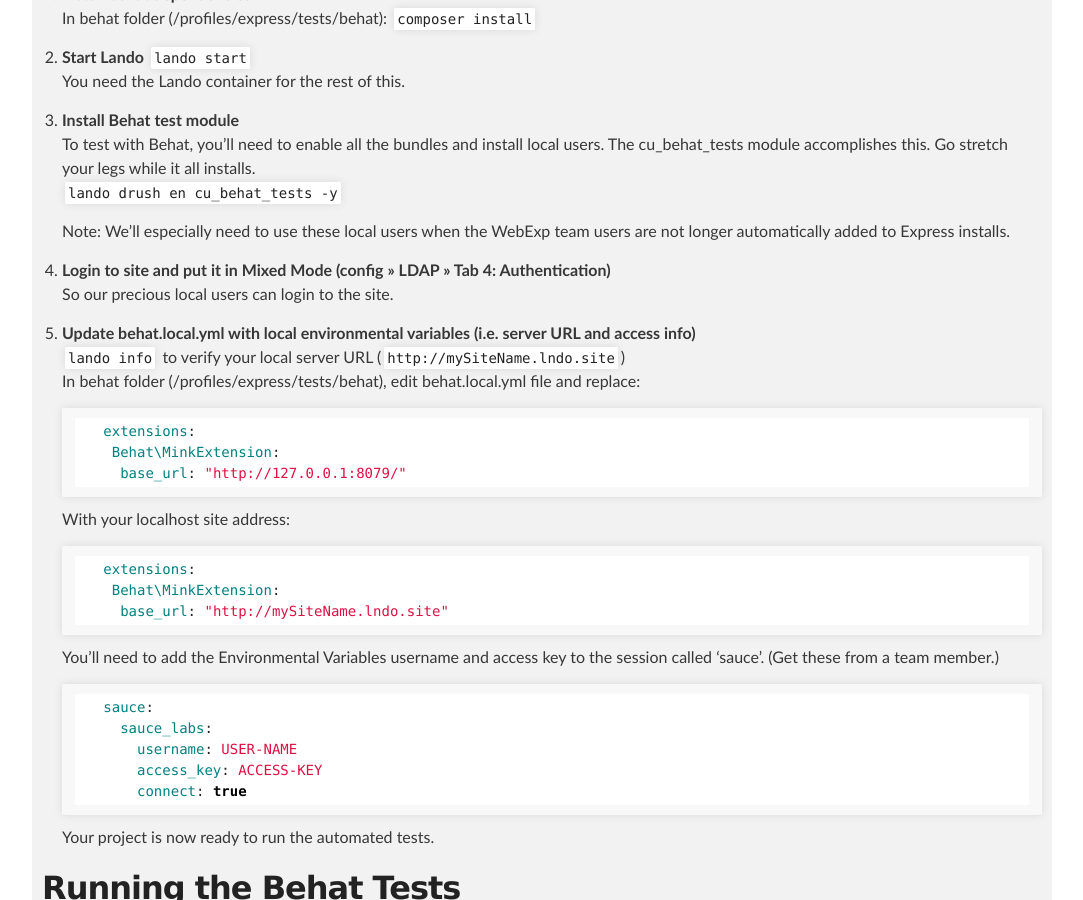
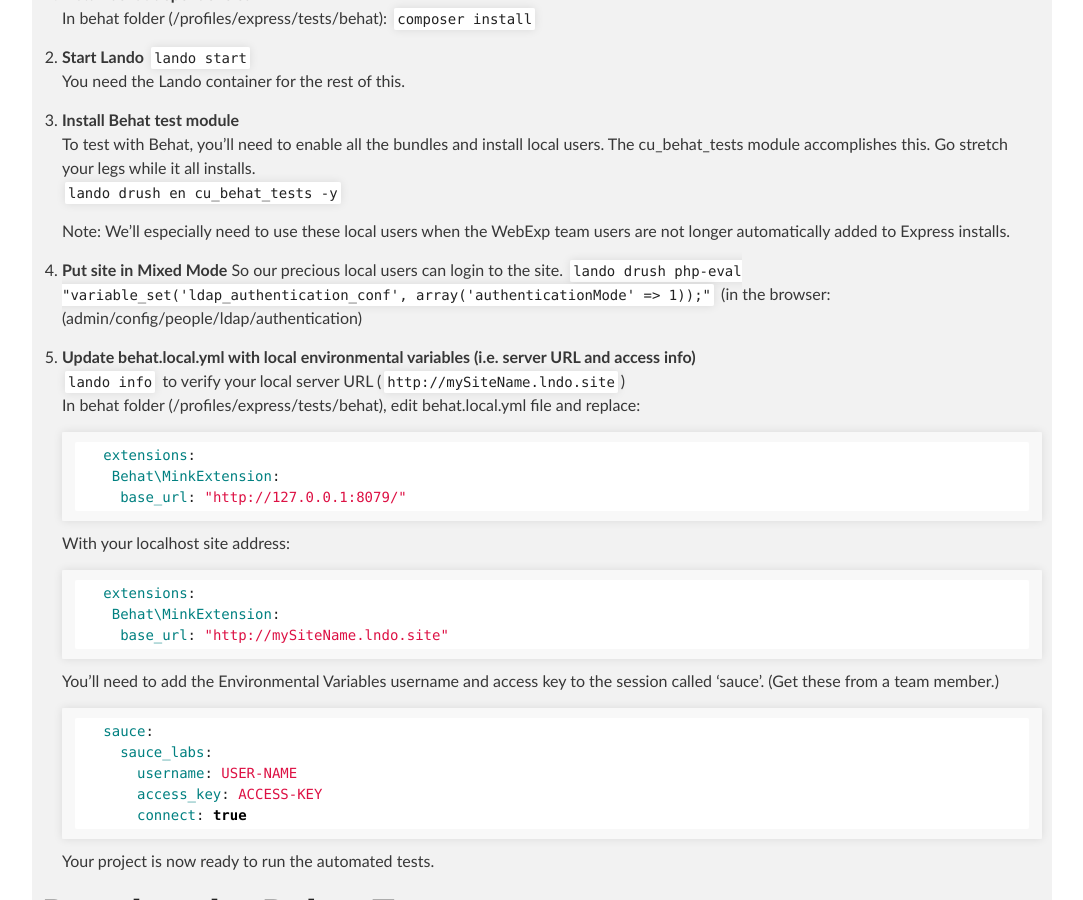
Before and after one commit to cathysnider/cathysnider.github.io, a Jekyll site: the page built from behat.md, in a window 1280 px wide and 900 px high, scrolled down 469 px. Shown: the whole window, without its empty margins (98-1181 px from the left). Built offline with Jekyll 4.4.1, drawn with Linux system fonts in a browser that asks for light colours.

Commit message:
Add drush command for Mixed Mode

```diff
--- a/behat.md
+++ b/behat.md
@@ -21,8 +21,10 @@ layout: default
 
    Note: We'll especially need to use these local users when the WebExp team users are not longer automatically added to Express installs.
 
-1. **Login to site and put it in Mixed Mode (config >> LDAP >> Tab 4: Authentication)** <br/>
+1. **Put site in Mixed Mode**
     So our precious local users can login to the site.
+    `lando drush php-eval "variable_set('ldap_authentication_conf', array('authenticationMode' => 1));"`
+    (in the browser: (admin/config/people/ldap/authentication)
 
 1. **Update behat.local.yml with local environmental variables (i.e. server URL and access info)** <br />
    `lando info` to verify your local server URL (`http://mySiteName.lndo.site`)<br />
```
